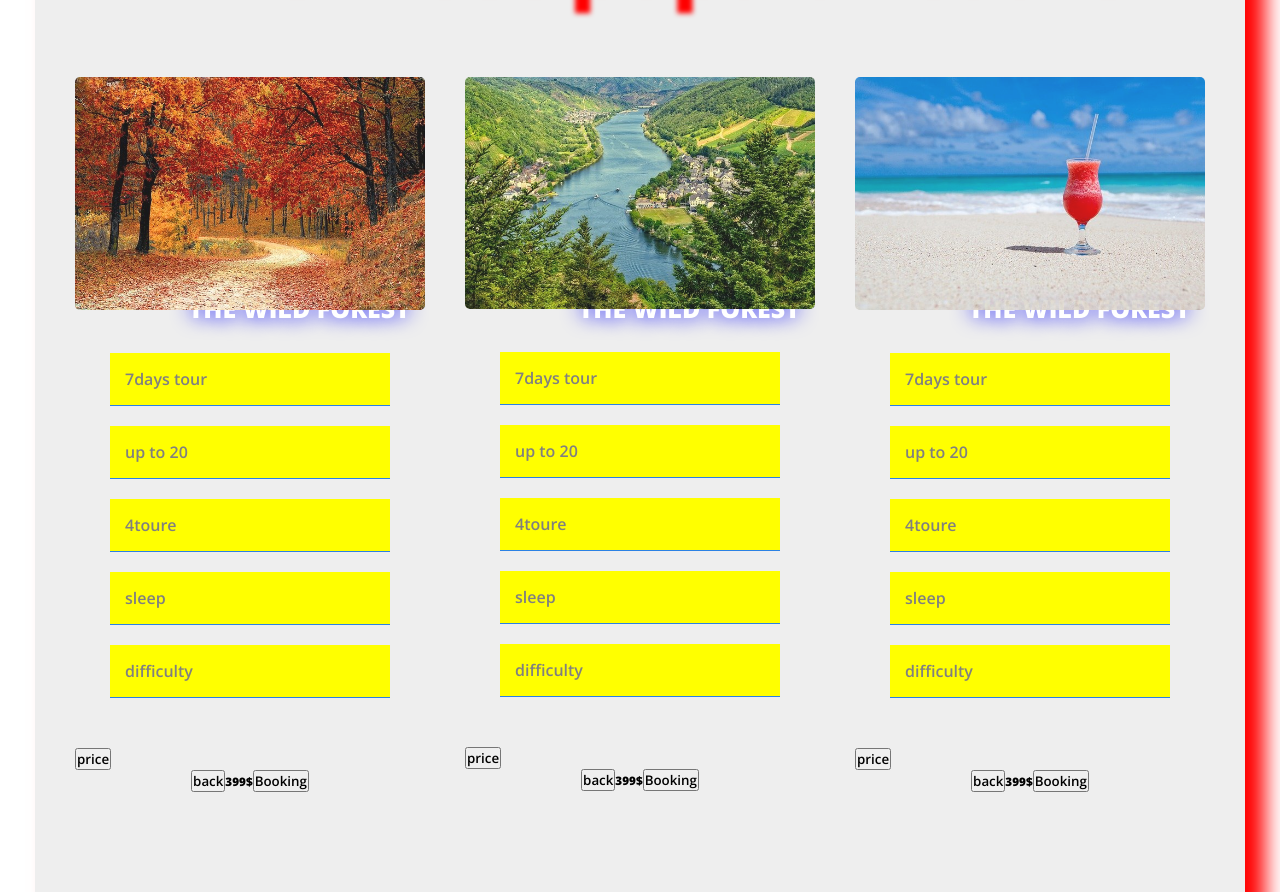
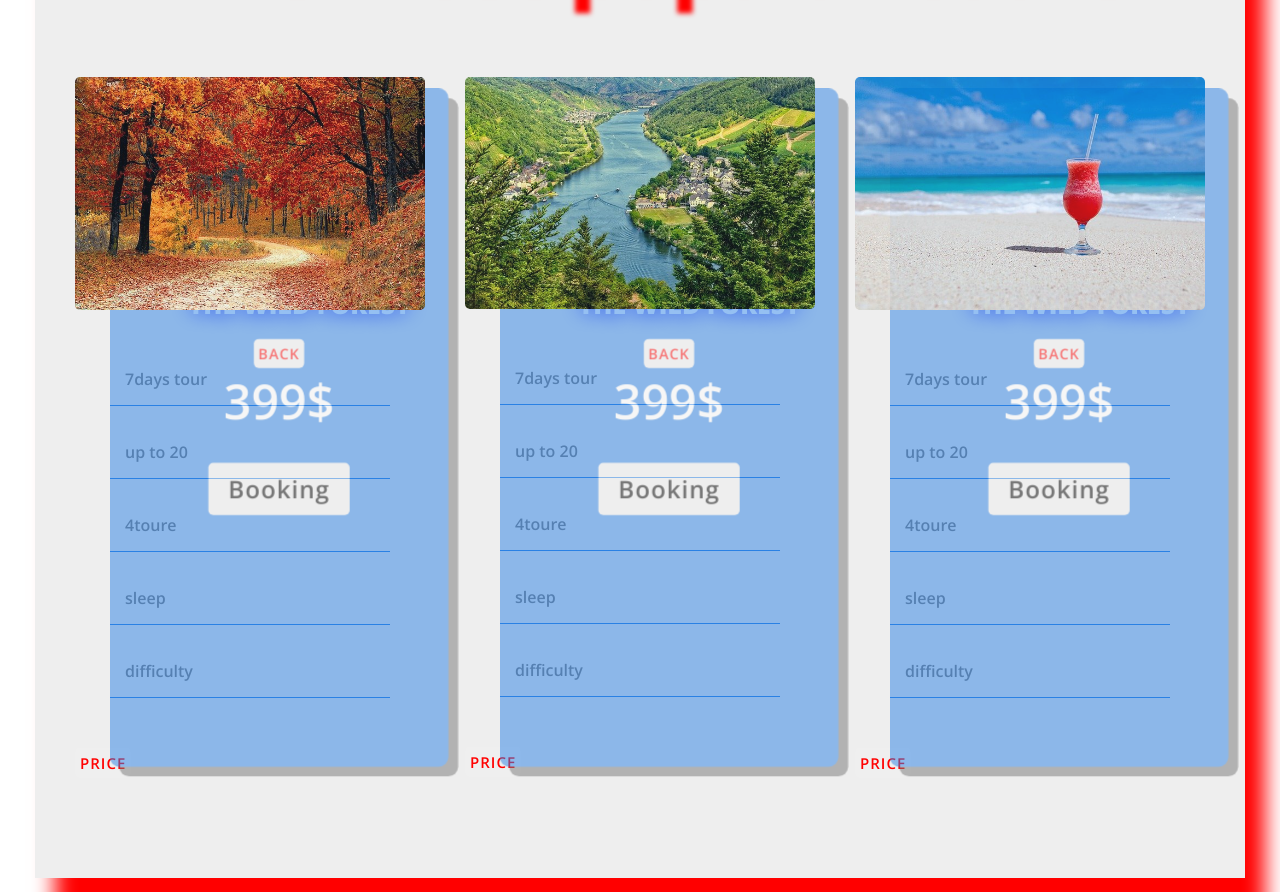
Before and after one commit to IG-Kim2511/practice-me_2021-0918-the_road, a plain HTML site: page index.html in a window 1280 px wide. Shown: the part 917-1809 px from the top of the page. Drawn offline with nearby package versions, Linux system fonts and the light colour scheme.

Commit message:
js 02 "navigation-button

```diff
--- a/script.js
+++ b/script.js
@@ -0,0 +1,13 @@
+
+// js 02 "navigation-button
+
+
+const navBtn = document.querySelectorAll('.navigation-button');
+
+Array.from(navBtn).forEach((a_item)=>{
+
+    a_item.addEventListener('click',()=>{
+        a_item.parentElement.parentElement.classList.toggle('chage');
+    });
+
+});
--- a/style.css
+++ b/style.css
@@ -210,7 +210,7 @@ html{
 /* js 02 */
 
 .change>.front-side{
-    background-color: yellow;
+
     transform: translateZ(-5rem) translateX(3rem);
     box-shadow: 0  2rem 4rem #777;
     opacity: 0.5;
@@ -249,7 +249,7 @@ html{
 }
 
 .card-list-item{
-    background-color: yellow;
+
 
     font-size: 1.6rem;
     font-weight: 500;
@@ -263,4 +263,82 @@ html{
 
 .back-side{
 
+    position: absolute;
+    top: 0;
+
+    background-color: var(--primary-color);
+
+    width: 100%;
+    height: 100%;
+
+    border-radius: 1rem;
+    box-shadow: 1rem 1rem #777;
+
+    flex-direction: column;
+
+
+    opacity: 0.5;
+    transform: translateZ(-5rem) translateX(3rem);
+
+    transition: all 1s;
+
 }
+
+/* js 02 */
+
+.change > .back-side{
+    background-color: green;
+
+    transform: translateZ(0) translateX(0);
+    box-shadow: 0 0.5rem 2rem #aaa;
+    opacity: 0.9;
+}
+
+/* .back-side:hover{
+    background-color: green;
+
+    transform: translateZ(0) translateX(0);
+    box-shadow: 0 0.5rem 2rem #aaa;
+    opacity: 0.9;
+} */
+
+.tour-price{
+
+
+    font-size: 5rem;
+    font-weight: 300;
+    color: var(--white-color);
+    margin-bottom: 3rem;
+}
+
+.card-button{
+
+
+    border: none;
+    font-size: 2.5rem;
+    padding: 1rem 2rem;
+
+    letter-spacing: .1rem;
+    border-radius: .5rem;
+    cursor: pointer;
+}
+
+.navigation-button{
+
+    color: red;
+
+    padding: .5rem;
+    border-radius: .5rem;
+    border: none;
+    font-size: 1.5rem;
+    font-weight: 600;
+
+    text-transform: uppercase;
+    letter-spacing: .1rem;
+    cursor: pointer;
+
+/*     position: absolute;
+    top: .5rem;
+    left: .5rem; */
+
+}
```
